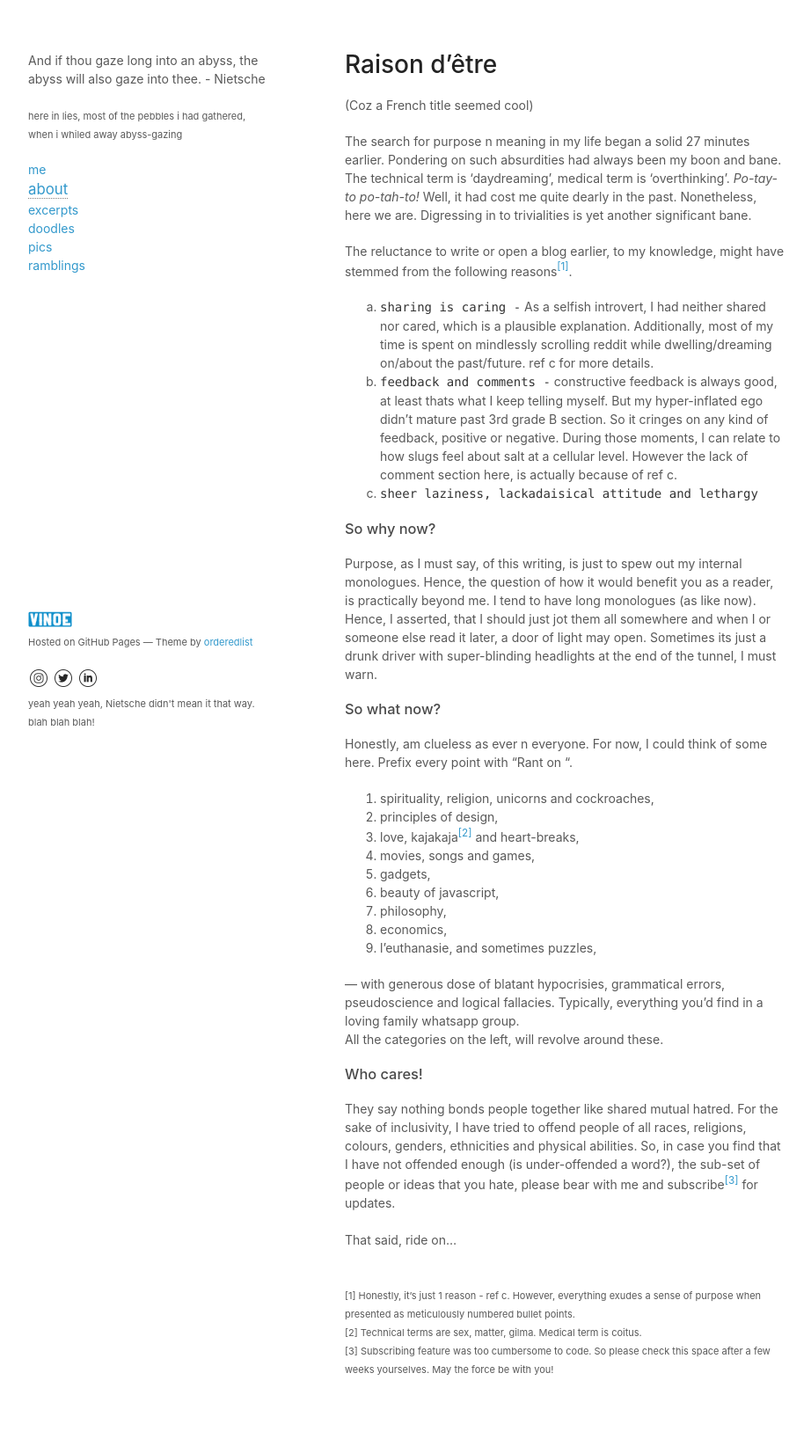
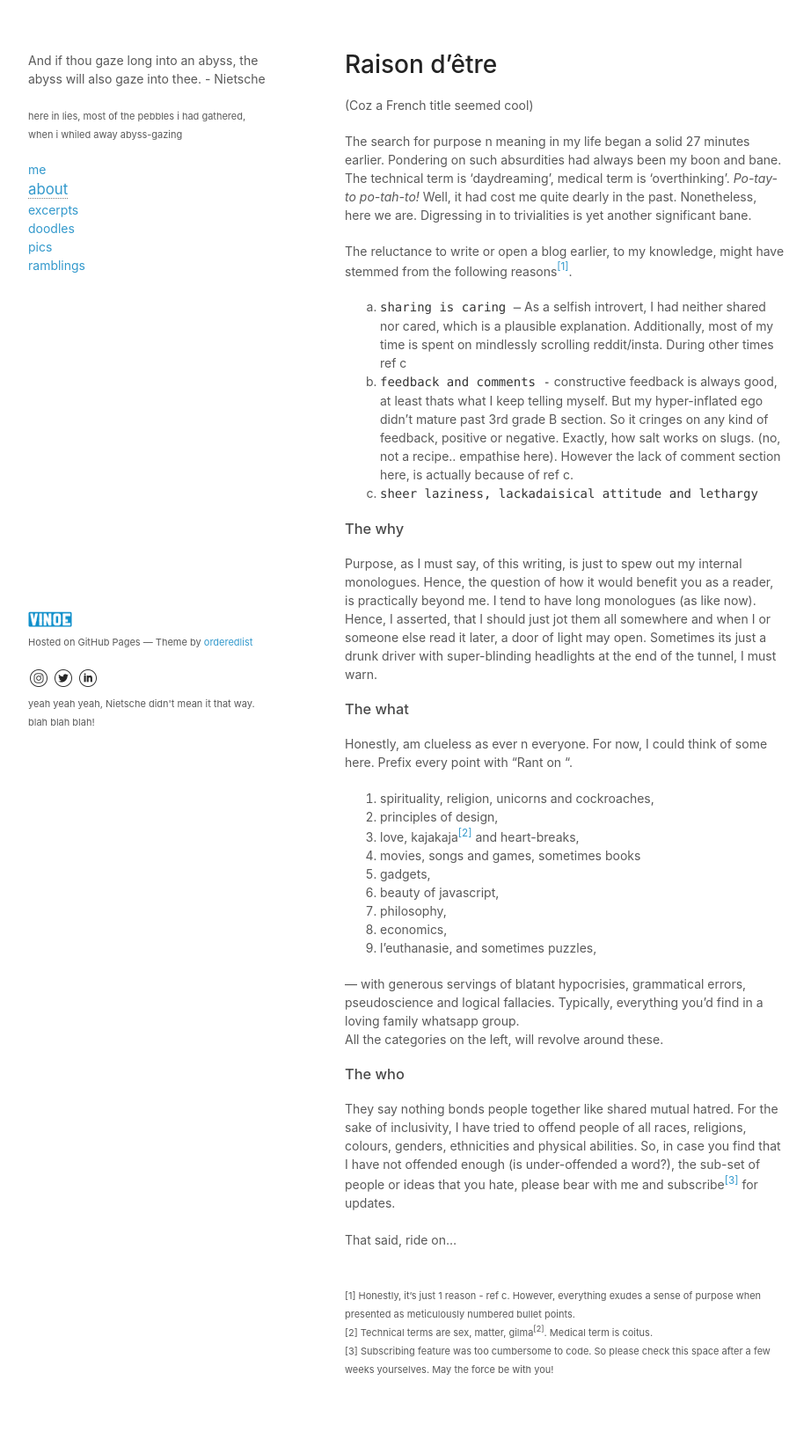
Before and after one commit to vinoezelur/stash, a Jekyll site: the page built from about.md, in a window 1280 px wide. Shown: the whole page at 88% size, without its empty margins (178-1100 px from the left). Built offline with Jekyll 4.4.1, drawn with Linux system fonts in a browser that asks for light colours.

```diff
--- a/_config.yml
+++ b/_config.yml
@@ -29,3 +29,4 @@ defaults:
       type: "excerpts"
     values:
       layout: "default"
+      title: blah blah
--- a/about.md
+++ b/about.md
@@ -1,6 +1,6 @@
 ---
 layout: default
-title: About
+title: .about
 ---
 <h1>Raison d’être </h1>
 <p>(Coz a French title seemed cool)</p>
@@ -8,28 +8,28 @@ The search for purpose n meaning in my life began a solid 27 minutes earlier. Po
 
 The reluctance to write or open a blog earlier, to my knowledge, might have stemmed from the following reasons<a href="#abt_footnote"><sup>[1]</sup></a>.
 <ol type="a">
-    <li><code>sharing is caring -</code> As a selfish introvert, I had neither shared nor cared, which is a plausible explanation. Additionally, most of my time is spent on mindlessly scrolling reddit while dwelling/dreaming on/about the past/future. ref c for more details. </li>
-    <li><code>feedback and comments -</code> constructive feedback is always good, at least thats what I keep telling myself. But my hyper-inflated ego didn’t mature past 3rd grade B section. So it cringes on any kind of feedback, positive or negative. During those moments, I can relate to how slugs feel about salt at a cellular level. However the lack of comment section here, is actually because of ref c. </li>
+    <li><code>sharing is caring &mdash;</code> As a selfish introvert, I had neither shared nor cared, which is a plausible explanation. Additionally, most of my time is spent on mindlessly scrolling reddit/insta. During other times ref c  </li>
+    <li><code>feedback and comments -</code> constructive feedback is always good, at least thats what I keep telling myself. But my hyper-inflated ego didn’t mature past 3rd grade B section. So it cringes on any kind of feedback, positive or negative. Exactly, how salt works on slugs. (no, not a recipe.. empathise here). However the lack of comment section here, is actually because of ref c. </li>
     <li><code>sheer laziness, lackadaisical attitude and lethargy </code></li>
 </ol>
-<h3>So why now?</h3>
+<h3>The why</h3>
 Purpose, as I must say, of this writing, is just to spew out my internal monologues. Hence, the question of how it would benefit you as a reader, is practically beyond me. I tend to have long monologues (as like now). Hence, I asserted, that I should just jot them all somewhere and when I or someone else read it later, a door of light may open. Sometimes its just a drunk driver with super-blinding headlights at the end of the tunnel, I must warn.
-<h3>So what now?</h3>
+<h3>The what</h3>
 Honestly, am clueless as ever n everyone. For now, I could think of some here. Prefix every point with “Rant on “.
 <ol>
     <li>spirituality, religion, unicorns and cockroaches, </li>
     <li>principles of design, </li>
     <li>love, kajakaja<a href="#abt_footnote"><sup>[2]</sup></a> and heart-breaks, </li>
-    <li>movies, songs and games, </li>
+    <li>movies, songs and games, sometimes books </li>
     <li>gadgets, </li>
     <li>beauty of javascript, </li>
     <li>philosophy, </li>
     <li>economics, </li>
     <li>l’euthanasie, and sometimes puzzles, </li>
 </ol>
-&mdash; with generous dose of blatant hypocrisies, grammatical errors, pseudoscience and logical fallacies. Typically, everything you'd find in a loving family whatsapp group.
+&mdash; with generous servings of blatant hypocrisies, grammatical errors, pseudoscience and logical fallacies. Typically, everything you'd find in a loving family whatsapp group.
 <br />All the categories on the left, will revolve around these.
-<h3>Who cares!</h3>
+<h3>The who</h3>
 They say nothing bonds people together like shared mutual hatred. For the sake of inclusivity, I have tried to offend people of all races, religions, colours, genders, ethnicities and physical abilities. So, in case you find that I have not offended enough (is under-offended a word?), the sub-set of people or ideas that you hate, please bear with me and subscribe<a href="#abt_footnote"><sup>[3]</sup></a> for updates.
 <br />
 <br />
@@ -39,7 +39,7 @@ That said, ride on…
 <p id="abt_footnote">
     <small>
         [1] Honestly, it’s just 1 reason - ref c. However, everything exudes a sense of purpose when presented as meticulously numbered bullet points. <br />
-        [2] Technical terms are sex, matter, gilma. Medical term is coitus. <br />
+        [2] Technical terms are sex, matter, gilma<sup>[2]</sup>. Medical term is coitus. <br />
         [3] Subscribing feature was too cumbersome to code. So please check this space after a few weeks yourselves. May the force be with you!
     </small>
 </p>
```
Also changed, not shown: _articles/01_rdr2.md (added, +20 -0 lines), _excerpts/07_Bharathi.md (+2 -2 lines), _excerpts/09_quoran.md (+12 -5 lines), articles.html (added, +10 -0 lines), articles.md (deleted, +0 -14 lines), assets/images/articles/rdr2.jpg (added).
